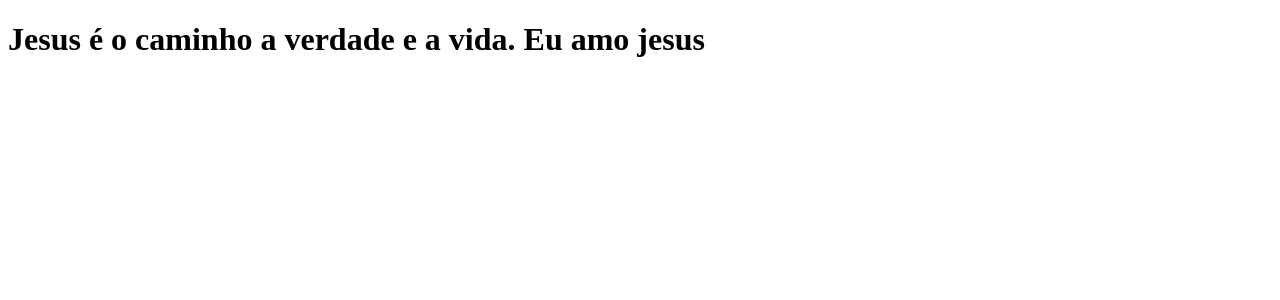
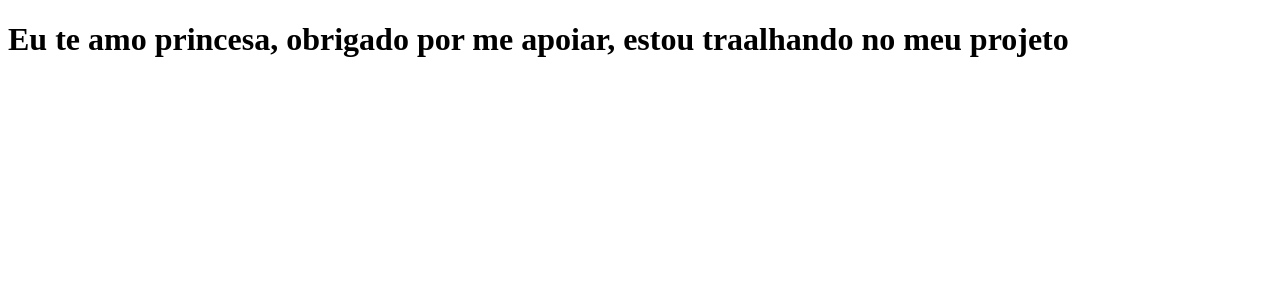
Before and after one commit to ennyocafe/socialtab, a Next.js app: page / in a window 1280 px wide. Shown: the top 300 px of the page. Built offline with nearby package versions, Linux system fonts and the light colour scheme.

Commit message:
Mudança da frase principal

```diff
--- a/pages/index.js
+++ b/pages/index.js
@@ -1,5 +1,5 @@
 function Home(){
-    return <h1> Jesus é o caminho a verdade e a vida. Eu amo jesus</h1>
+    return <h1> Eu te amo princesa, obrigado por me apoiar, estou traalhando no meu projeto</h1>
 
 }
 
```
